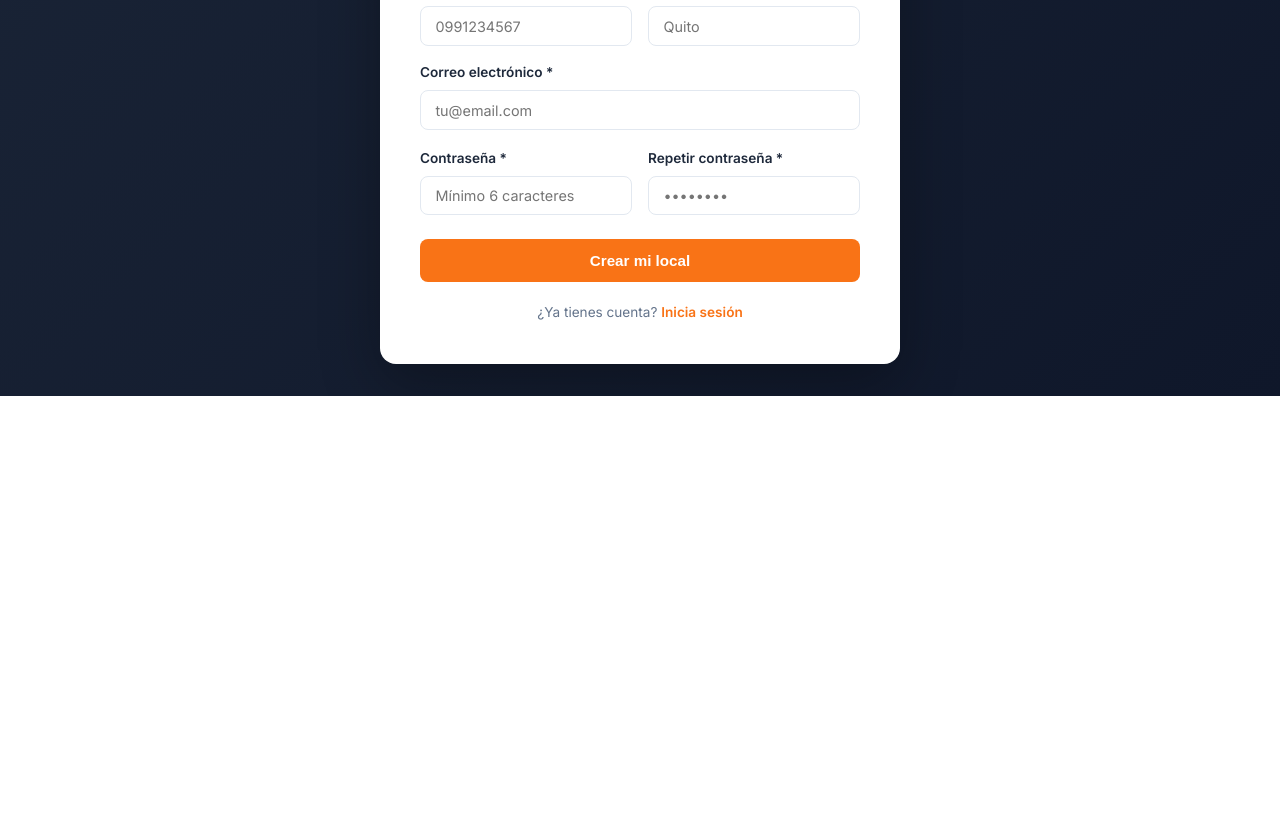
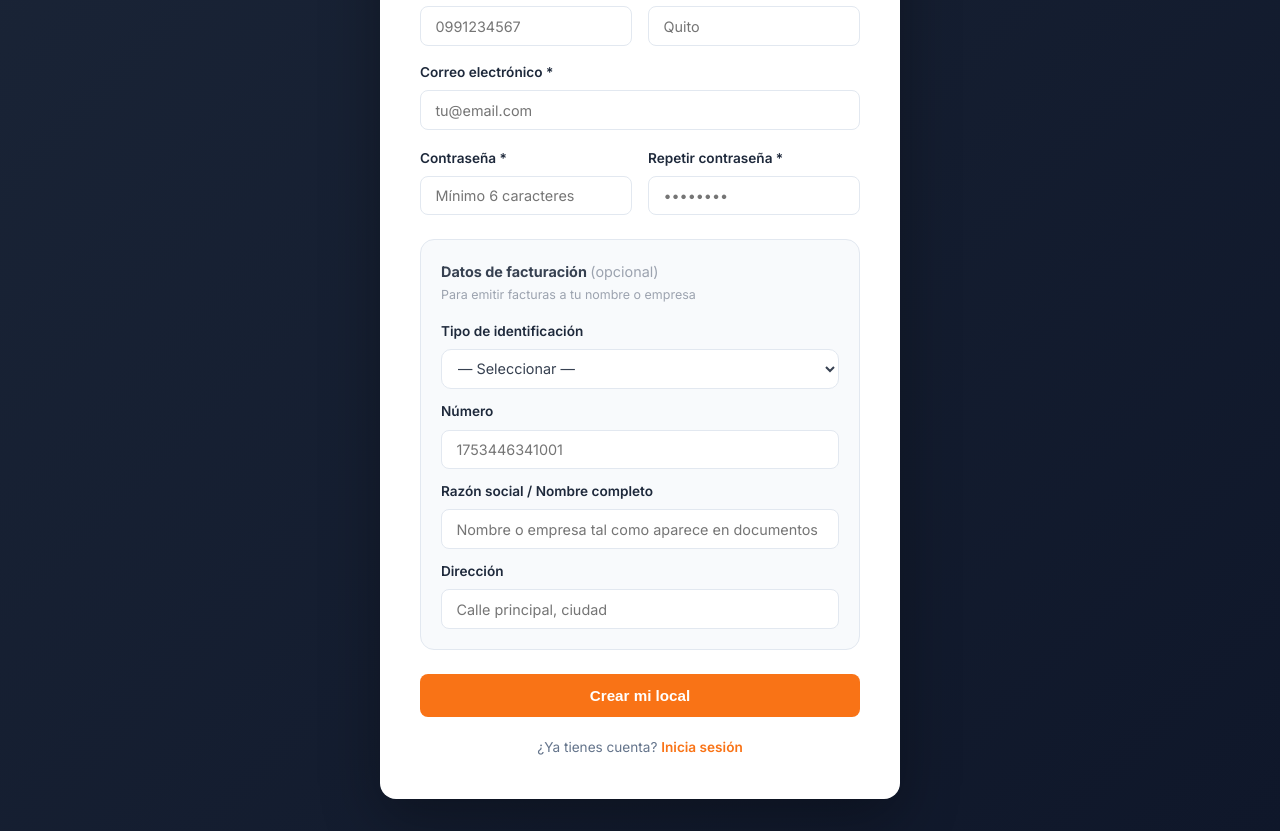
Before and after one commit to colverounmerco-lgtm/carta-digital, a Flask app: page /register?pais=ecuador in a window 1280 px wide. Shown: the part 979-1810 px from the top of the page. Before the commit the page ends 1375 px from the top, so only its background shows below. Run offline with Flask 3, Linux system fonts and the light colour scheme; parts of the project's set-up code (start-up, migrations or seed data) failed here and were passed over.

Commit message:
feat: agregar datos de facturación al registro
- Nuevos campos en Restaurante: fact_tipo_id, fact_numero_id, fact_razon_social, fact_direccion
- Sección opcional "Datos de facturación" en el formulario de registro
- Tipos de ID dinámicos por país: Ecuador (RUC/Cédula/Pasaporte), Colombia (NIT/Cédula)
- Placeholder del número cambia según el tipo seleccionado
- Migración automática añade las 4 columnas a la tabla restaurantes

Co-Authored-By: Claude Sonnet 4.6 <noreply@anthropic.com>

```diff
--- a/main.py
+++ b/main.py
@@ -355,8 +355,12 @@ def run_migrations():
         add_col("restaurantes", "restringir_red",   "BOOLEAN DEFAULT TRUE")
         add_col("restaurantes", "dia_apertura",     "DATE")
         add_col("restaurantes", "modo_cobro",       "BOOLEAN DEFAULT FALSE")
-        add_col("restaurantes", "categoria",        "VARCHAR(20) DEFAULT 'restaurante'")
-        add_col("restaurantes", "pais",             "VARCHAR(20) DEFAULT 'ecuador'")
+        add_col("restaurantes", "categoria",         "VARCHAR(20) DEFAULT 'restaurante'")
+        add_col("restaurantes", "pais",              "VARCHAR(20) DEFAULT 'ecuador'")
+        add_col("restaurantes", "fact_tipo_id",      "VARCHAR(20)")
+        add_col("restaurantes", "fact_numero_id",    "VARCHAR(30)")
+        add_col("restaurantes", "fact_razon_social", "VARCHAR(150)")
+        add_col("restaurantes", "fact_direccion",    "VARCHAR(200)")
 
     # Crear métodos de pago por defecto para restaurantes existentes
     for r in Restaurante.query.all():
@@ -420,8 +424,12 @@ def register():
         whatsapp    = request.form.get("whatsapp", "").strip()
         ciudad      = request.form.get("ciudad", "").strip()
         descripcion = request.form.get("descripcion", "").strip()
-        categoria   = request.form.get("categoria", "").strip()
-        pais        = request.form.get("pais", "").strip()
+        categoria         = request.form.get("categoria", "").strip()
+        pais              = request.form.get("pais", "").strip()
+        fact_tipo_id      = request.form.get("fact_tipo_id", "").strip()
+        fact_numero_id    = request.form.get("fact_numero_id", "").strip()
+        fact_razon_social = request.form.get("fact_razon_social", "").strip()
+        fact_direccion    = request.form.get("fact_direccion", "").strip()
 
         if not all([nombre, email, pwd, categoria, pais]):
             flash("Completa todos los campos requeridos.", "error")
@@ -464,7 +472,11 @@ def register():
                         plan='trial',
                         plan_inicio=datetime.utcnow(),
                         plan_vence=datetime.utcnow() + timedelta(days=trial_dias),
-                        email_verificado=skip_verificacion)
+                        email_verificado=skip_verificacion,
+                        fact_tipo_id=fact_tipo_id or None,
+                        fact_numero_id=fact_numero_id or None,
+                        fact_razon_social=fact_razon_social or None,
+                        fact_direccion=fact_direccion or None)
         r.set_password(pwd)
         db.session.add(r)
         db.session.flush()
--- a/models.py
+++ b/models.py
@@ -41,6 +41,10 @@ class Restaurante(db.Model):
     modo_cobro       = db.Column(db.Boolean, default=False)  # True = cobro anticipado (mostrador)
     categoria        = db.Column(db.String(20), default='restaurante')  # restaurante | bar | cafeteria
     pais             = db.Column(db.String(20), default='ecuador')      # ecuador | colombia
+    fact_tipo_id     = db.Column(db.String(20))    # ruc | cedula | pasaporte | nit
+    fact_numero_id   = db.Column(db.String(30))
+    fact_razon_social = db.Column(db.String(150))
+    fact_direccion   = db.Column(db.String(200))
 
     mesas        = db.relationship("Mesa",        backref="restaurante", lazy=True, cascade="all, delete-orphan")
     productos    = db.relationship("Producto",    backref="restaurante", lazy=True, cascade="all, delete-orphan")
--- a/templates/auth/register.html
+++ b/templates/auth/register.html
@@ -162,6 +162,34 @@
         </div>
       </div>
 
+      <!-- Datos de facturación -->
+      <div style="margin-top:1.5rem;border:1px solid #E2E8F0;border-radius:14px;padding:1.25rem 1.25rem 0.75rem;background:#F8FAFC">
+        <div style="font-size:0.9rem;font-weight:700;color:#374151;margin-bottom:0.1rem">Datos de facturación <span style="font-weight:400;color:#9CA3AF">(opcional)</span></div>
+        <div style="font-size:0.78rem;color:#9CA3AF;margin-bottom:1rem">Para emitir facturas a tu nombre o empresa</div>
+
+        <div class="campo" style="margin-bottom:0.75rem">
+          <label>Tipo de identificación</label>
+          <select name="fact_tipo_id" id="fact_tipo_id" style="width:100%;padding:0.6rem 0.75rem;border:1.5px solid #E2E8F0;border-radius:10px;font-size:0.9rem;background:#fff;color:#374151">
+            <option value="">— Seleccionar —</option>
+          </select>
+        </div>
+
+        <div class="campo" style="margin-bottom:0.75rem">
+          <label id="lbl-numero-id">Número</label>
+          <input type="text" name="fact_numero_id" id="fact_numero_id" placeholder="">
+        </div>
+
+        <div class="campo" style="margin-bottom:0.75rem">
+          <label>Razón social / Nombre completo</label>
+          <input type="text" name="fact_razon_social" placeholder="Nombre o empresa tal como aparece en documentos">
+        </div>
+
+        <div class="campo" style="margin-bottom:0.5rem">
+          <label>Dirección</label>
+          <input type="text" name="fact_direccion" id="fact_direccion" placeholder="Calle principal, ciudad">
+        </div>
+      </div>
+
       <button type="submit" class="btn-primario" style="width:100%;padding:0.8rem;font-size:0.95rem;justify-content:center;margin-top:1.5rem">
         Crear mi local
       </button>
@@ -172,14 +200,51 @@
 </div>
 <script src="/static/js/main.js"></script>
 <script>
+  const FACT_DATA = {
+    ecuador: {
+      tipos: [
+        { val: 'ruc',       label: 'RUC',       placeholder: '1753446341001' },
+        { val: 'cedula',    label: 'Cédula',     placeholder: '1753446341' },
+        { val: 'pasaporte', label: 'Pasaporte',  placeholder: 'A1234567' },
+      ],
+    },
+    colombia: {
+      tipos: [
+        { val: 'nit',    label: 'NIT',                  placeholder: '900123456-7' },
+        { val: 'cedula', label: 'Cédula de ciudadanía', placeholder: '12345678' },
+      ],
+    },
+  };
+
+  function actualizarFact(pais) {
+    const sel = document.getElementById('fact_tipo_id');
+    const numInput = document.getElementById('fact_numero_id');
+    const data = FACT_DATA[pais];
+    if (!data) return;
+    sel.innerHTML = '<option value="">— Seleccionar —</option>';
+    data.tipos.forEach(t => {
+      const opt = document.createElement('option');
+      opt.value = t.val;
+      opt.textContent = t.label;
+      sel.appendChild(opt);
+    });
+    numInput.placeholder = data.tipos[0].placeholder;
+    sel.addEventListener('change', function() {
+      const tipo = data.tipos.find(t => t.val === this.value);
+      numInput.placeholder = tipo ? tipo.placeholder : '';
+    });
+  }
+
   // Pre-seleccionar país desde URL ?pais=
   const params = new URLSearchParams(window.location.search);
   const paisParam = params.get('pais');
+  const paisInicial = paisParam === 'colombia' ? 'colombia' : 'ecuador';
   if (paisParam === 'colombia') {
     document.getElementById('radio-colombia').checked = true;
   } else {
     document.getElementById('radio-ecuador').checked = true;
   }
+  actualizarFact(paisInicial);
 
   const PAIS_DATA = {
     ecuador:  { whatsapp: '0991234567', ciudad: 'Quito',  descripcion: 'Ej: Cócteles artesanales, música en vivo, abierto de 5pm a 2am' },
@@ -190,9 +255,10 @@
     radio.addEventListener('change', function() {
       const d = PAIS_DATA[this.value];
       if (!d) return;
-      document.querySelector('input[name="whatsapp"]').placeholder    = d.whatsapp;
-      document.querySelector('input[name="ciudad"]').placeholder      = d.ciudad;
+      document.querySelector('input[name="whatsapp"]').placeholder       = d.whatsapp;
+      document.querySelector('input[name="ciudad"]').placeholder         = d.ciudad;
       document.querySelector('textarea[name="descripcion"]').placeholder = d.descripcion;
+      actualizarFact(this.value);
     });
   });
 </script>
```
